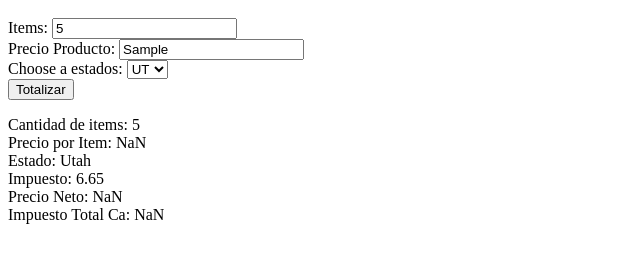
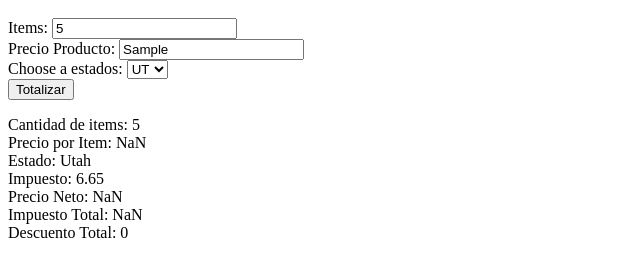
Before and after one commit to Luferchoo/proyecto_totalizador, a website built with Parcel: page index.html in a window 1280 px wide. Both pictures are taken after typing "5", "Sample" into the empty fields and a click on the input "Totalizar". Shown: the part 48-324 px from the top of the page, without its empty margins (0-640 px from the left). Built offline with nearby package versions, Linux system fonts and the light colour scheme.

Commit message:
Mostrar el descuento que corresponde a 1000

```diff
--- a/src/Tasa.js
+++ b/src/Tasa.js
@@ -12,7 +12,7 @@ function tasaImpu(estado) {
     if (estado == "Alabama"){
       impuesto = 4.00;
     }
-    if (estado === "California"){
+    if (estado == "California"){
       impuesto = 8.25;
     }
     return impuesto;
--- /dev/null
+++ b/src/porcentaje_descuento.js
@@ -0,0 +1,9 @@
+function porcentaje_descuento(cantidad, precio) {
+    var descuento = 0;
+    if(cantidad >= 1000){
+        descuento = (precio*3)/100;
+    }
+    return descuento;
+  }
+
+  export default porcentaje_descuento;
--- a/src/presenter.js
+++ b/src/presenter.js
@@ -1,6 +1,7 @@
 import tasaImpu from './Tasa';
 import precio_neto from './precio_neto';
 import impuesto_total_ca from './impuesto_total_ca';
+import porcentaje_descuento from './porcentaje_descuento';
 
 const items = document.querySelector("#items-numero");
 const precio = document.querySelector("#precio-numero");
@@ -16,10 +17,16 @@ form.addEventListener("submit", (event) => {
   const items_numero = Number.parseInt(items.value);
   const precio_numero = Number.parseFloat(precio.value);
   const estado_string = estado.value;
+  const impuesto = tasaImpu(estado_string);
+  const precio_net = precio_neto(items_numero,precio_numero);
+  const impuesto_total = impuesto_total_ca(precio_net,impuesto);
+  const descuento = porcentaje_descuento(items_numero,precio_net);
+
   div.innerHTML = "<p>" + "Cantidad de items:      " + items_numero +
   "<br/>Precio por Item:       " + precio_numero +
   "<br/>Estado:       " + estado_string +
-  "<br/>Impuesto:       " + tasaImpu(estado_string) +
-  "<br/>Precio Neto:       " + precio_neto(items_numero,precio_numero) +
-  "<br/>Impuesto Total Ca:       " + impuesto_total_ca(precio_neto(items_numero,precio_numero),tasaImpu(estado_string)) +"</p>";
+  "<br/>Impuesto:       " + impuesto +
+  "<br/>Precio Neto:       " + precio_net +
+  "<br/>Impuesto Total:       " + impuesto_total +
+  "<br/>Descuento Total:       " + descuento +"</p>";
 });
```
Also changed, not shown: index.html (line endings or trailing spaces).
